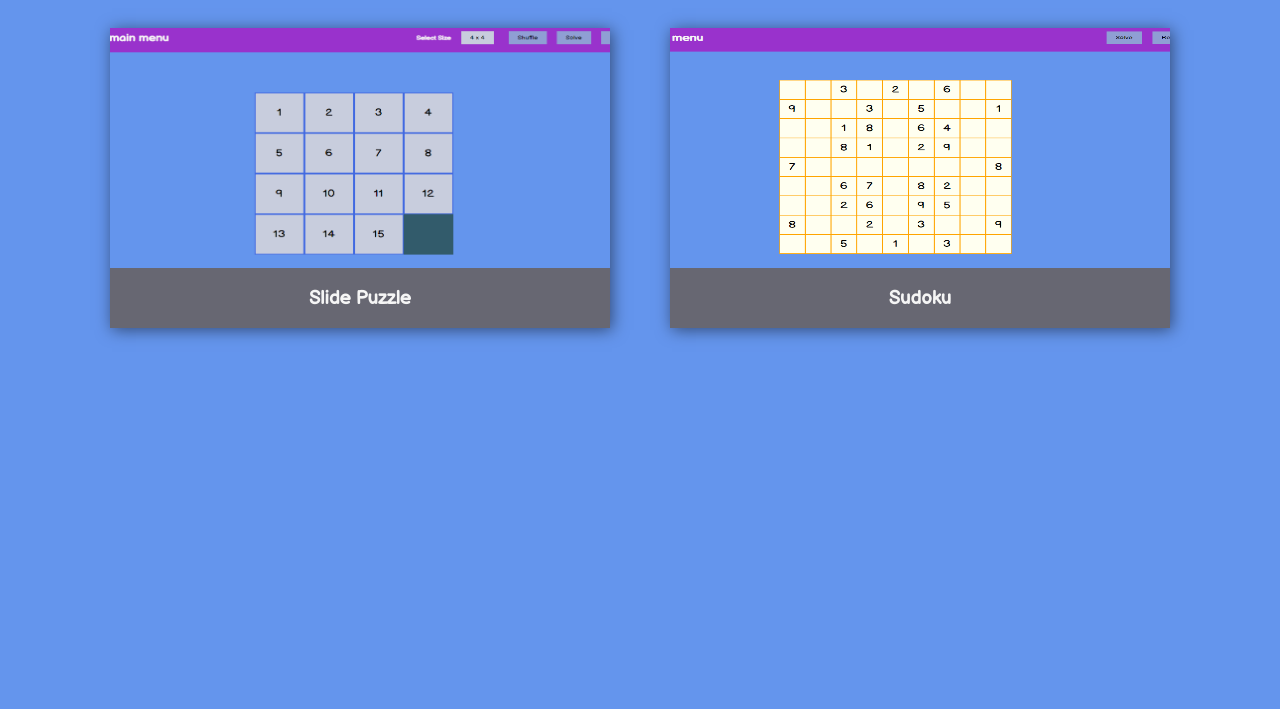
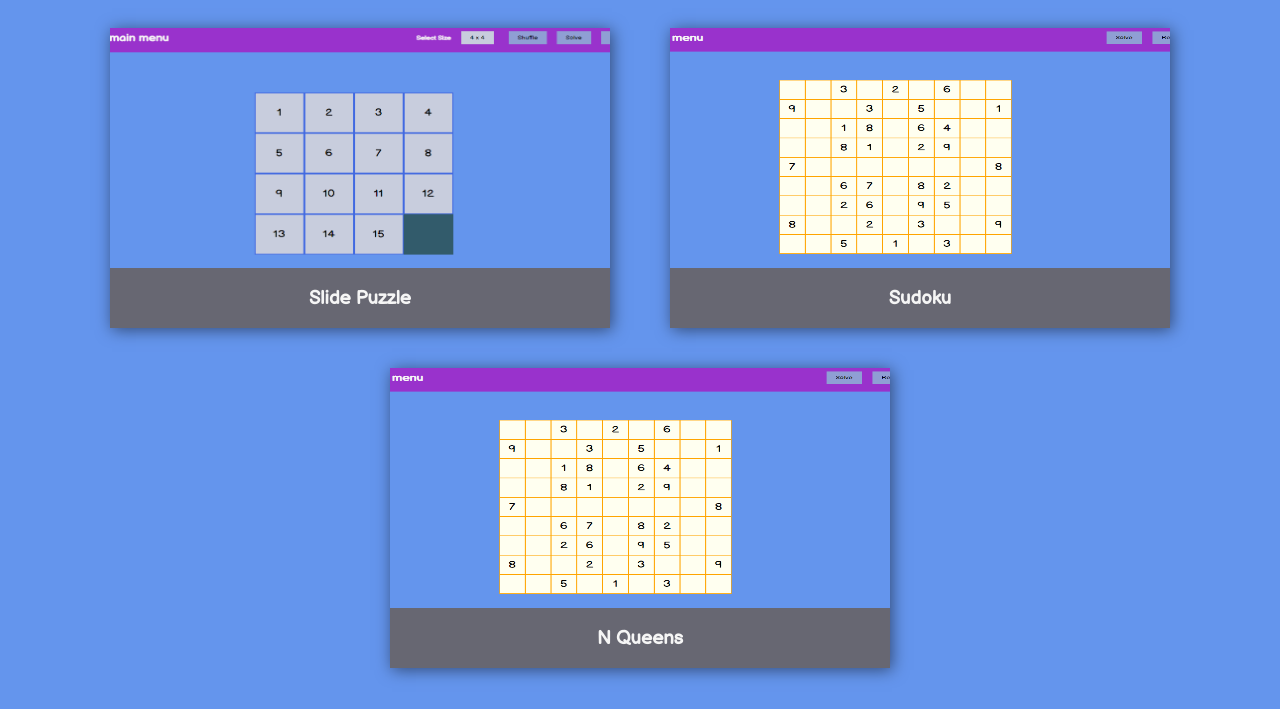
Before and after one commit to madayeni/puzzle-games, a plain HTML site: page index.html in a window 1280 px wide. Shown: the part 91-800 px from the top of the page. Drawn offline with Linux system fonts and the light colour scheme.

Commit message:
added N Queens

```diff
--- a/index.html
+++ b/index.html
@@ -28,6 +28,15 @@
             <h3 class="game-name">Sudoku</h3>
           </article>
         </a>
+
+        <a href="queens.html">
+          <article class="game">
+            <div class="img-container">
+              <img src="images/g2.PNG" alt="Sudoku Puzzle" />
+            </div>
+            <h3 class="game-name">N Queens</h3>
+          </article>
+        </a>
       </main>
     </div>
   </body>
```
Also changed, not shown: queens.css (added), queens.html (added).
